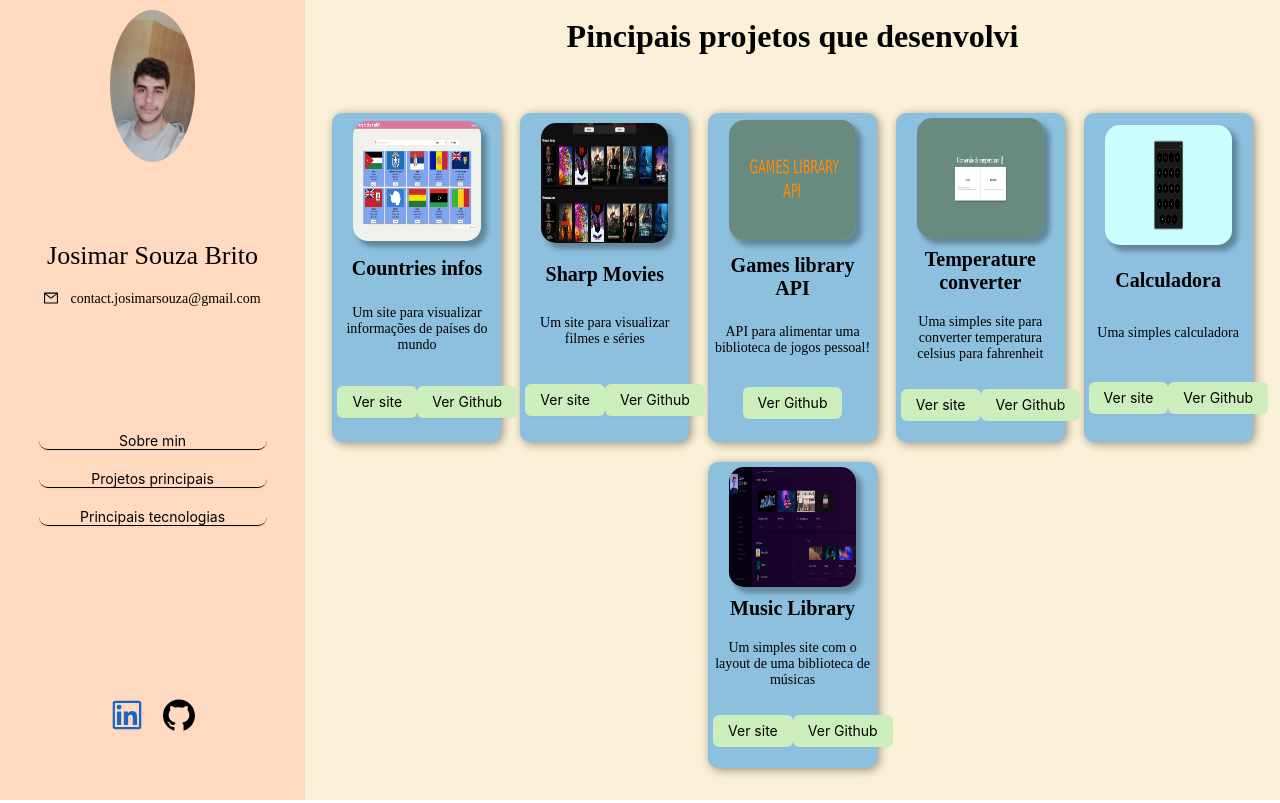
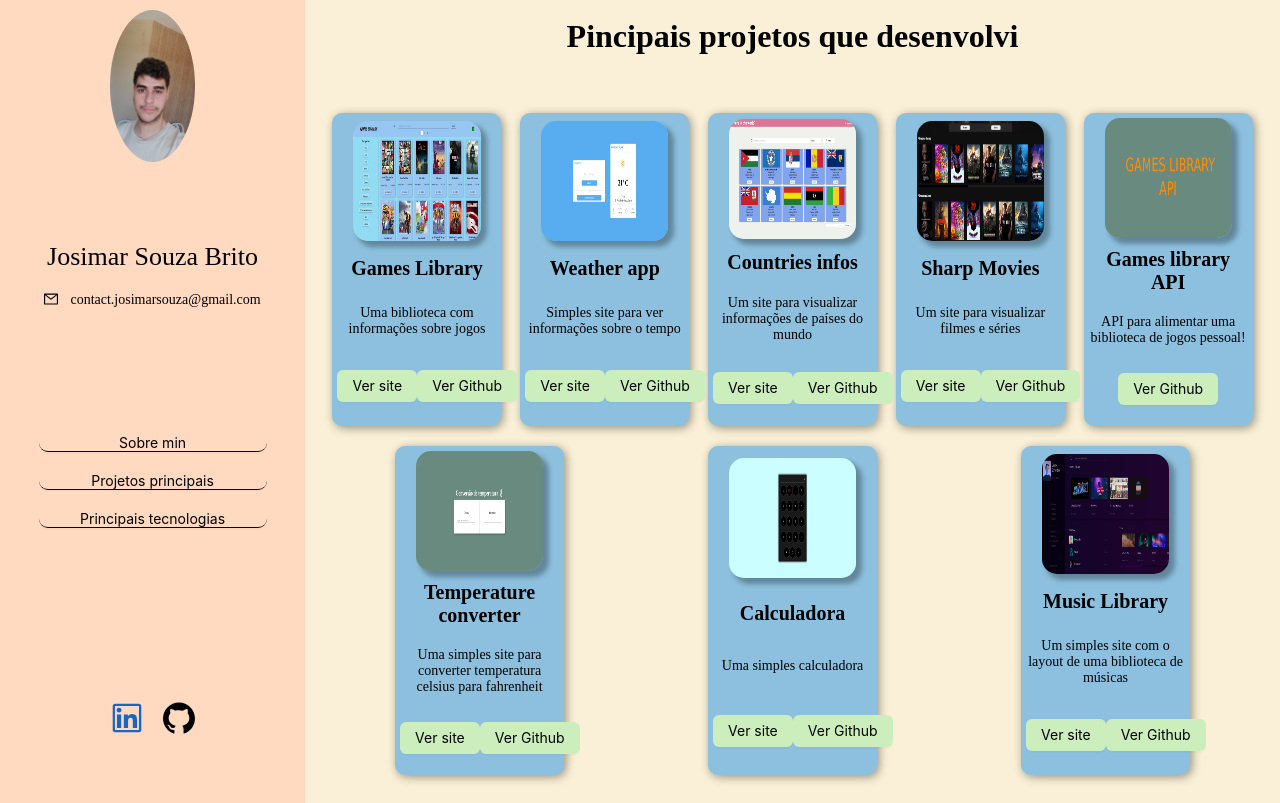
Before and after one commit to Josimar-Souza/portfolio, a React (Vite) app: page /Projects in a window 1280 px wide. Built offline with nearby package versions, Linux system fonts and the light colour scheme.

Commit message:
feat: Projects added

```diff
--- a/src/components/ProjectsCard/index.jsx
+++ b/src/components/ProjectsCard/index.jsx
@@ -21,6 +21,8 @@ function ProjectsCard({ project }) {
       musicLibrary,
       sharpMoviesImage,
       temperatureConverter,
+      weatherApp,
+      gamesLibrary,
     } = images;
 
     switch (project.name) {
@@ -36,6 +38,10 @@ function ProjectsCard({ project }) {
         return calculatorImage;
       case 'music-library':
         return musicLibrary;
+      case 'weather-app':
+        return weatherApp;
+      case 'games-library':
+        return gamesLibrary;
       default:
         return '';
     }
--- a/src/constants/projects.js
+++ b/src/constants/projects.js
@@ -1,6 +1,24 @@
 const projects = [
   {
     id: 1,
+    label: 'Games Library',
+    name: 'games-library',
+    description: 'Uma biblioteca com informações sobre jogos',
+    site: 'https://games-library-lvou.onrender.com/',
+    github: 'https://github.com/Josimar-Souza/Games-Library',
+    imagePath: '',
+  },
+  {
+    id: 2,
+    label: 'Weather app',
+    name: 'weather-app',
+    description: 'Simples site para ver informações sobre o tempo',
+    site: 'https://weather-app-4rd7.onrender.com/',
+    github: 'https://github.com/Josimar-Souza/weather-app',
+    imagePath: '../../images/projects/weather-app.png',
+  },
+  {
+    id: 3,
     label: 'Countries infos',
     name: 'countries-info',
     description: 'Um site para visualizar informações de países do mundo',
@@ -9,7 +27,7 @@ const projects = [
     imagePath: '../../images/projects/countries-infos.png',
   },
   {
-    id: 2,
+    id: 4,
     label: 'Sharp Movies',
     name: 'sharp-movies',
     description: 'Um site para visualizar filmes e séries',
@@ -18,7 +36,7 @@ const projects = [
     imagePath: '../../images/projects/sharp-movies.png',
   },
   {
-    id: 3,
+    id: 5,
     label: 'Games library API',
     name: 'games-library-api',
     description: 'API para alimentar uma biblioteca de jogos pessoal!',
@@ -27,7 +45,7 @@ const projects = [
     imagePath: '../../images/projects/games-library-api.png',
   },
   {
-    id: 4,
+    id: 6,
     label: 'Temperature converter',
     name: 'temperature-converter',
     description: 'Uma simples site para converter temperatura celsius para fahrenheit',
@@ -36,7 +54,7 @@ const projects = [
     imagePath: '../../images/projects/temperature-converter.png',
   },
   {
-    id: 5,
+    id: 7,
     label: 'Calculadora',
     name: 'calculator',
     description: 'Uma simples calculadora',
@@ -45,7 +63,7 @@ const projects = [
     imagePath: '../../images/projects/calculator.png',
   },
   {
-    id: 6,
+    id: 8,
     label: 'Music Library',
     name: 'music-library',
     description: 'Um simples site com o layout de uma biblioteca de músicas',
--- a/src/images/projects/images.js
+++ b/src/images/projects/images.js
@@ -4,6 +4,8 @@ import gamesLibraryApiImage from './games-library-api.png';
 import musicLibrary from './music-library.png';
 import sharpMoviesImage from './sharp-movies.png';
 import temperatureConverter from './temperature-converter.png';
+import weatherApp from './weather-app.png';
+import gamesLibrary from './games-library.png';
 
 const images = {
   calculatorImage,
@@ -12,6 +14,8 @@ const images = {
   musicLibrary,
   sharpMoviesImage,
   temperatureConverter,
+  weatherApp,
+  gamesLibrary,
 };
 
 export default images;
```
Also changed, not shown: src/images/projects/games-library.png (added), src/images/projects/weather-app.png (added).
